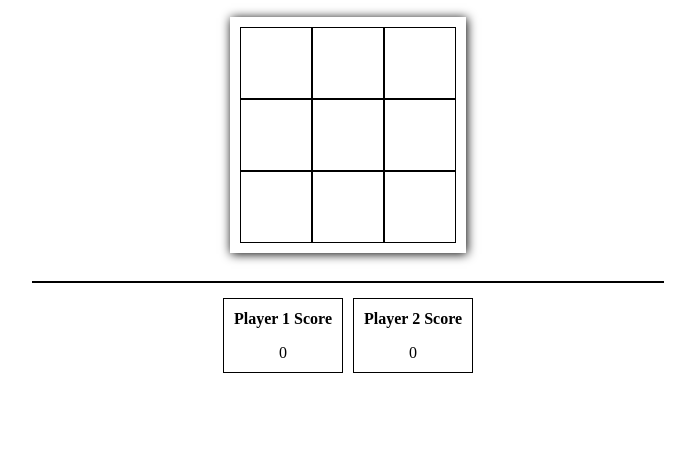
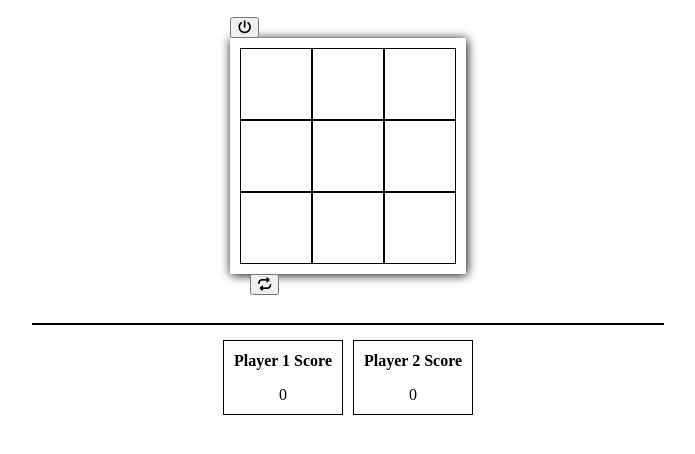
Before and after one commit to HarisJamal28/TicTacToe, a plain HTML site: page index.html in a window 1280 px wide. Shown: the part 60-514 px from the top of the page, without its empty margins (292-987 px from the left). Drawn offline with Linux system fonts and the light colour scheme.

Commit message:
Update index.html
Implementing Newer functions

```diff
--- a/index.html
+++ b/index.html
@@ -5,10 +5,15 @@
     <meta name="viewport" content="width=device-width, initial-scale=1.0">
     <title>Tic Tac Toe</title>
     <link rel="stylesheet" href="styles.css">
+    <link rel="stylesheet" href="https://cdnjs.cloudflare.com/ajax/libs/font-awesome/6.5.2/css/all.min.css" integrity="sha512-SnH5WK+bZxgPHs44uWIX+LLJAJ9/2PkPKZ5QiAj6Ta86w+fsb2TkcmfRyVX3pBnMFcV7oQPJkl9QevSCWr3W6A==" crossorigin="anonymous" referrerpolicy="no-referrer" />
 </head>
 <body>
     <section id="Main">
         <h1>Tic Tac Toe</h1>
+        <div id="Commands">
+            <article style="margin-right: 20px;">
+                <button onclick="Reload()"><i class="fa-solid fa-power-off"></i></button>
+            </article>
         <div id="Board">
             <aside></aside>
             <aside></aside>
@@ -19,6 +24,10 @@
             <aside></aside>
             <aside></aside>
             <aside></aside>
+        </div>
+            <article style="margin-left: 20px;">
+                <button onclick="ClearBoard()"><i class="fa-solid fa-repeat"></i></button>
+            </article>
         </div>
         <br>
         <div id="Results"></div>
```
